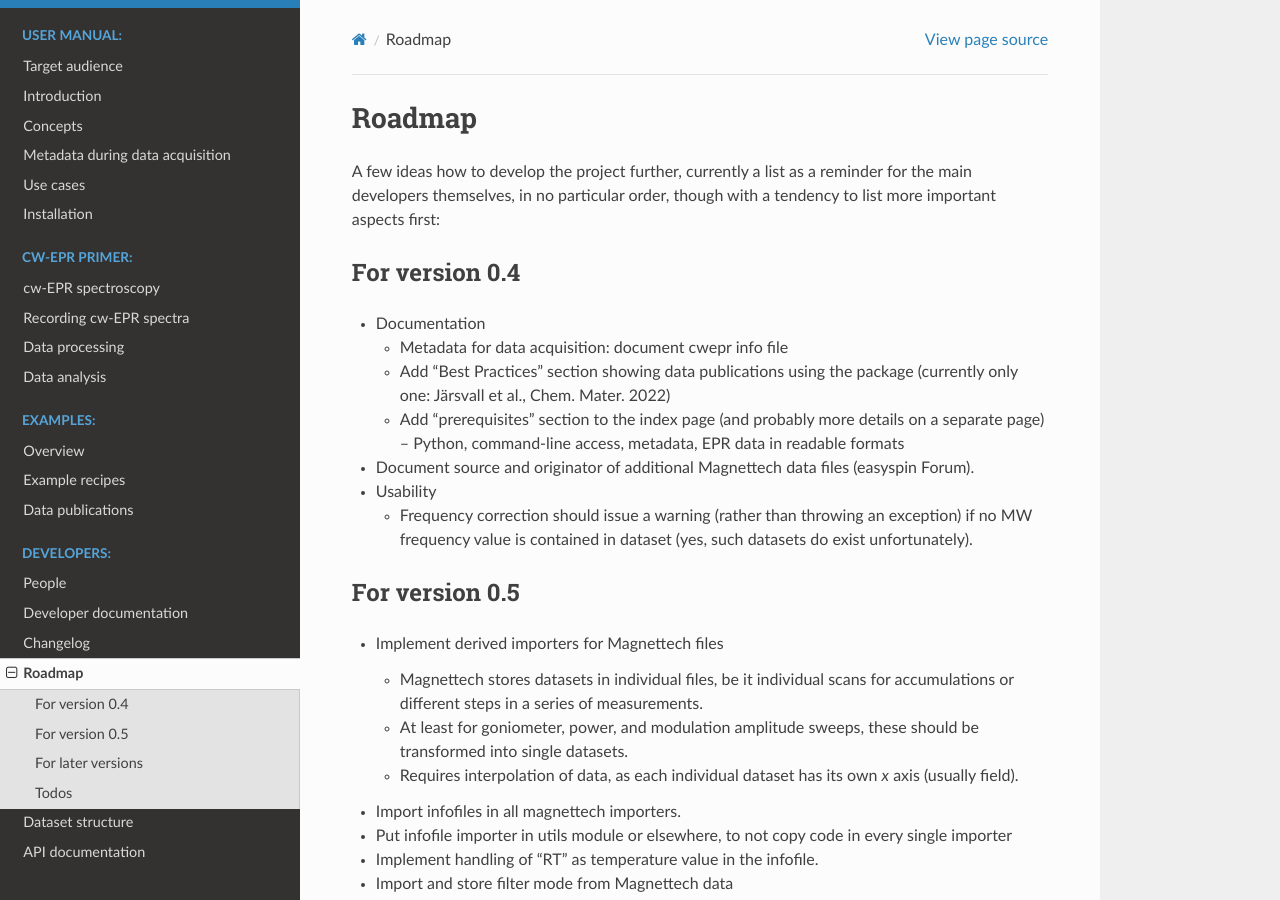
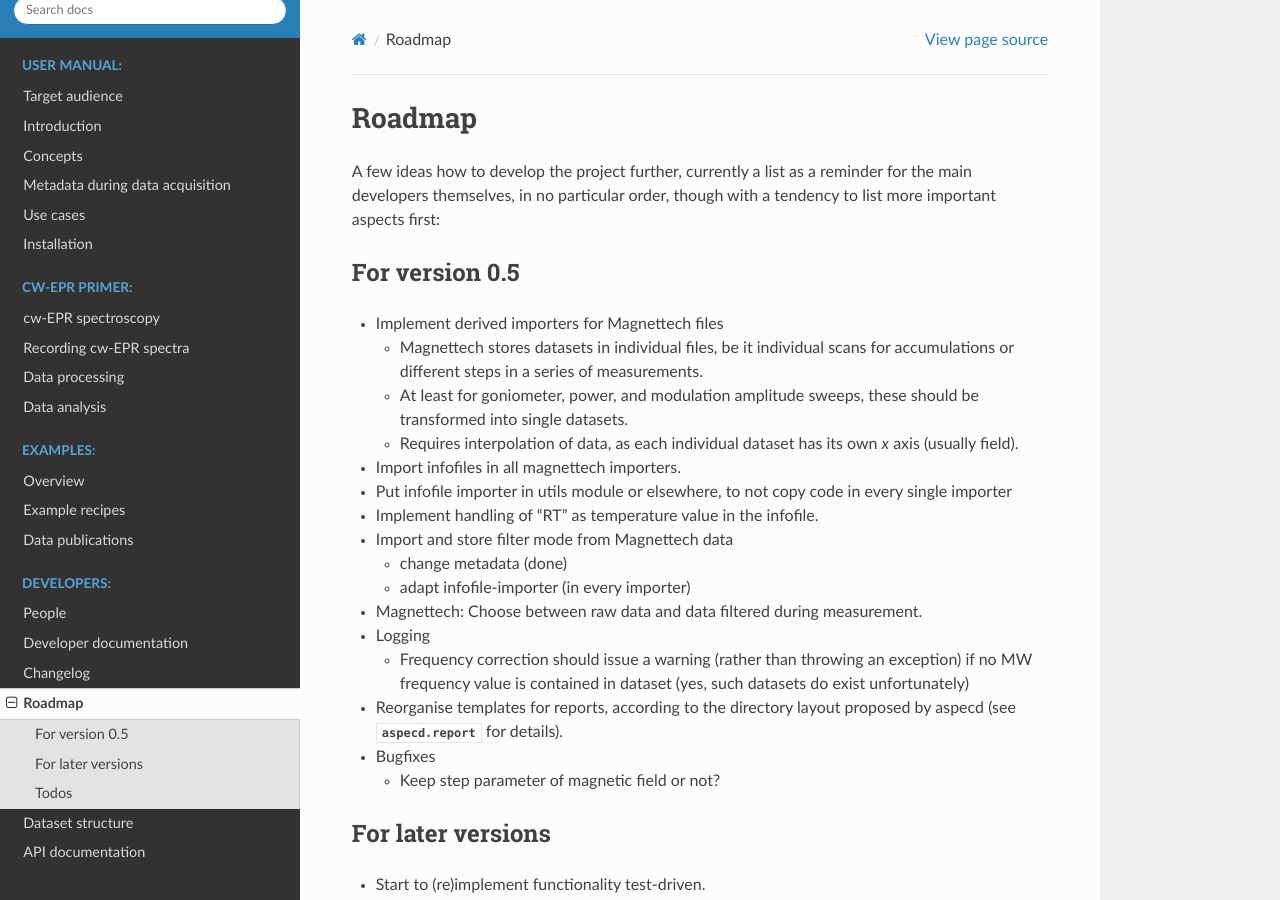
Before and after one commit to tillbiskup/cwepr, a Sphinx documentation site: the page built from docs/roadmap.rst, in a window 1280 px wide and 900 px high. Built offline with Sphinx 7.4.7 and the Read the Docs theme 2.0.0, drawn with Linux system fonts in a browser that asks for light colours.

```diff
--- a/docs/roadmap.rst
+++ b/docs/roadmap.rst
@@ -5,22 +5,6 @@ Roadmap
 =======
 
 A few ideas how to develop the project further, currently a list as a reminder for the main developers themselves, in no particular order, though with a tendency to list more important aspects first:
-
-
-For version 0.4
-===============
-
-* Documentation
-
-  * Metadata for data acquisition: document cwepr info file
-  * Add "Best Practices" section showing data publications using the package (currently only one: Järsvall et al., Chem. Mater. 2022)
-  * Add "prerequisites" section to the index page (and probably more details on a separate page) -- Python, command-line access, metadata, EPR data in readable formats
-
-* Document source and originator of additional Magnettech data files (easyspin Forum).
-
-* Usability
-
-  * Frequency correction should issue a warning (rather than throwing an exception) if no MW frequency value is contained in dataset (yes, such datasets do exist unfortunately).
 
 
 For version 0.5
```
Also changed, not shown: other parts of docs/roadmap.rst (+5 -2 lines), 3 other files.
